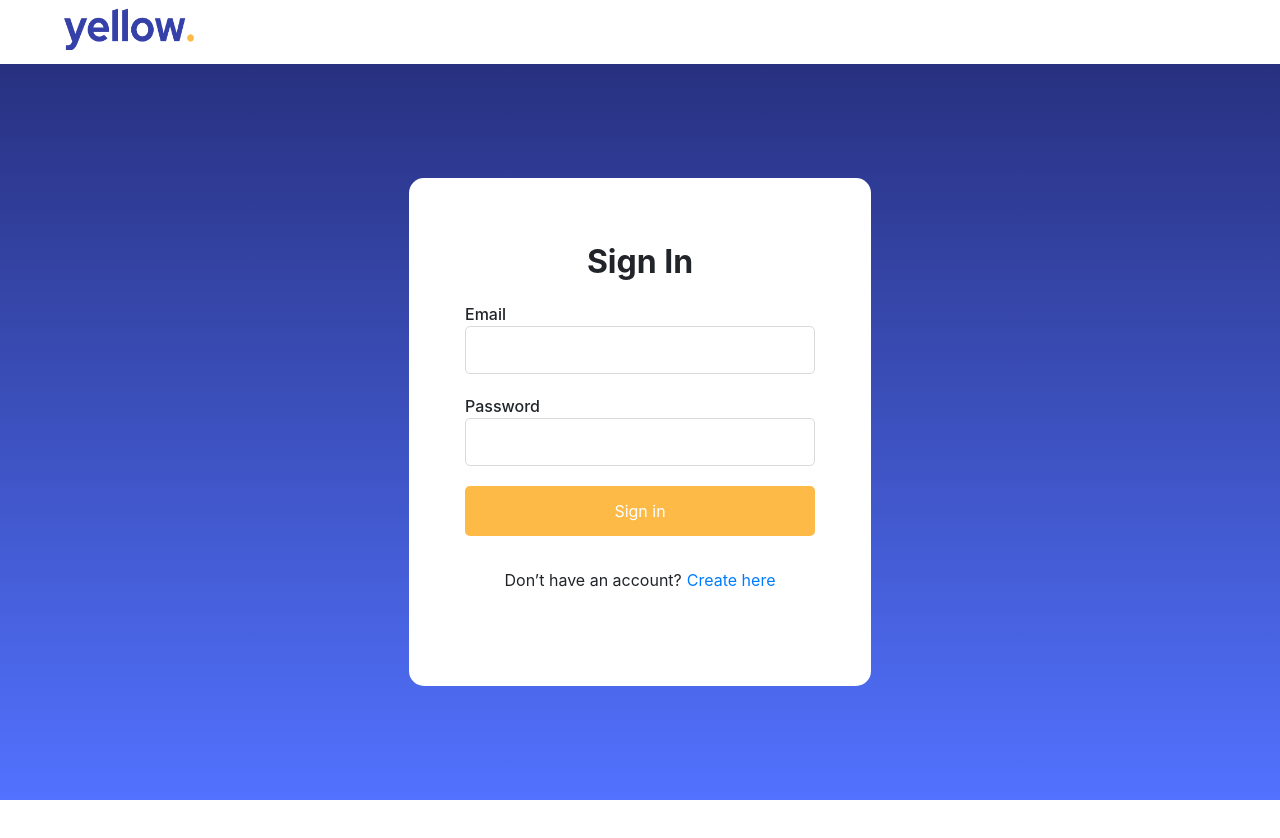
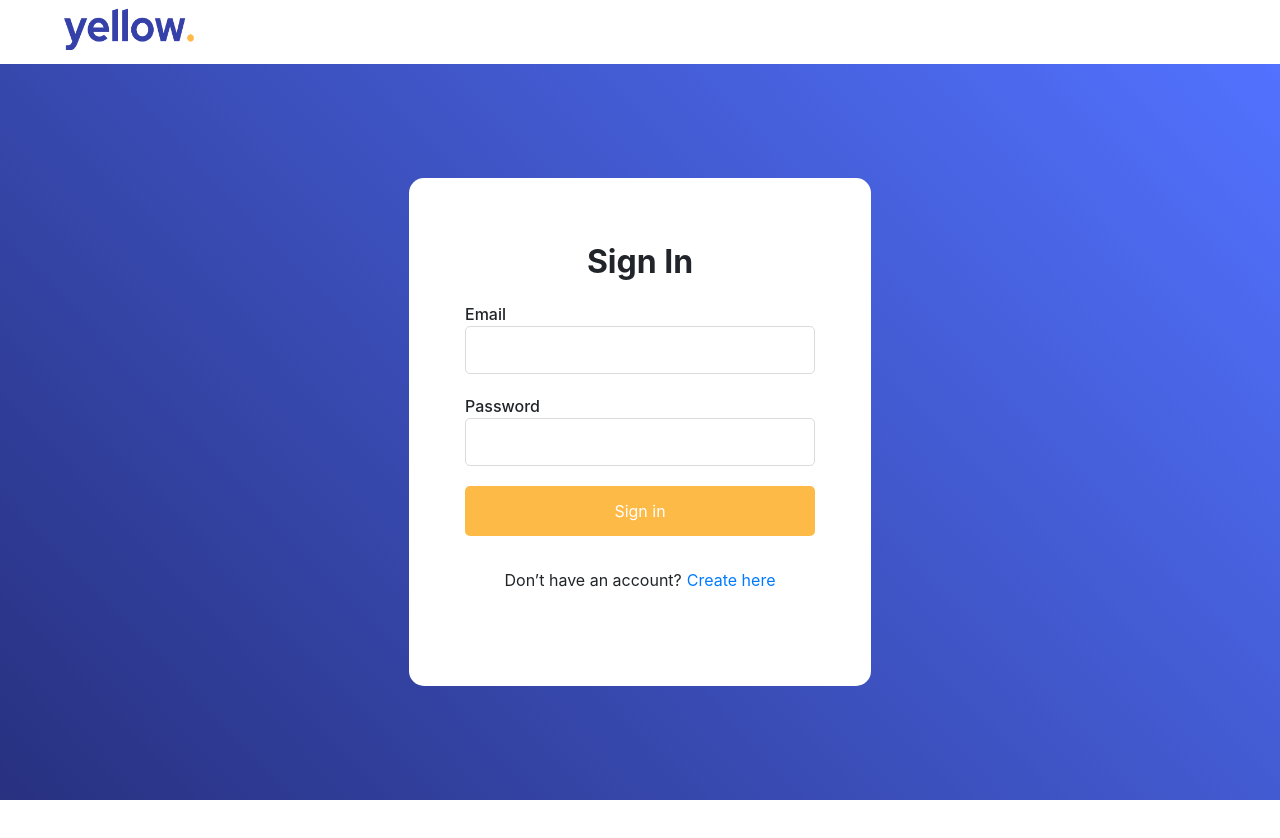
Before and after one commit to zenusnguyen/web2-2020-frontend, a React (Create React App) app: page / in a window 1280 px wide. Shown: the top 838 px of the page. After the commit the page ends 800 px from the top, so only its background shows below. Built offline with nearby package versions, Linux system fonts and the light colour scheme.

Commit message:
make sign in page takes full remaning screen

```diff
--- a/src/App.css
+++ b/src/App.css
@@ -1,4 +1,5 @@
 .App {
+  display: flex;
   width: 100%;
-  min-height: 979px;
+  min-height: 100%;
 }
--- a/src/containers/SignInPage/index.js
+++ b/src/containers/SignInPage/index.js
@@ -35,7 +35,7 @@ export default function SignIn() {
     }
   };
   return (
-    <div style={{ width: "100%", height: Height }}>
+    <div style={{ width: "100%", height: "100vh", flexDirection: 'column', display: 'flex' }}>
       <Header></Header>
       <SignInPageStyle>
         {/* <SignInForm></SignInForm> */}
--- a/src/containers/SignInPage/styled.js
+++ b/src/containers/SignInPage/styled.js
@@ -1,13 +1,11 @@
 import styled from "styled-components";
 
 const SignInPageStyle = styled.div`
-  width: 100%;
-  height: 100%;
-  background-image: linear-gradient(#283180 0%, #5272ff 100%);
+  background: linear-gradient(46.25deg, #283180 0%, #5272ff 100%);
   display: flex;
-  /* flex: 1; */
   align-items: center;
   justify-content: center;
+  flex: 1;
 
   .SignInForm {
     display: flex;
```
